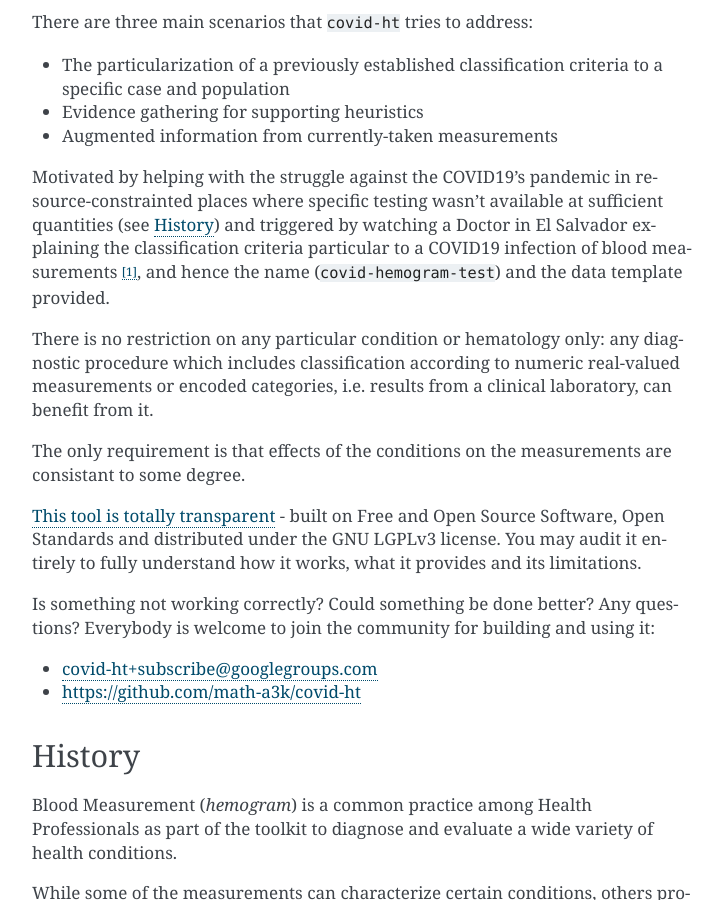
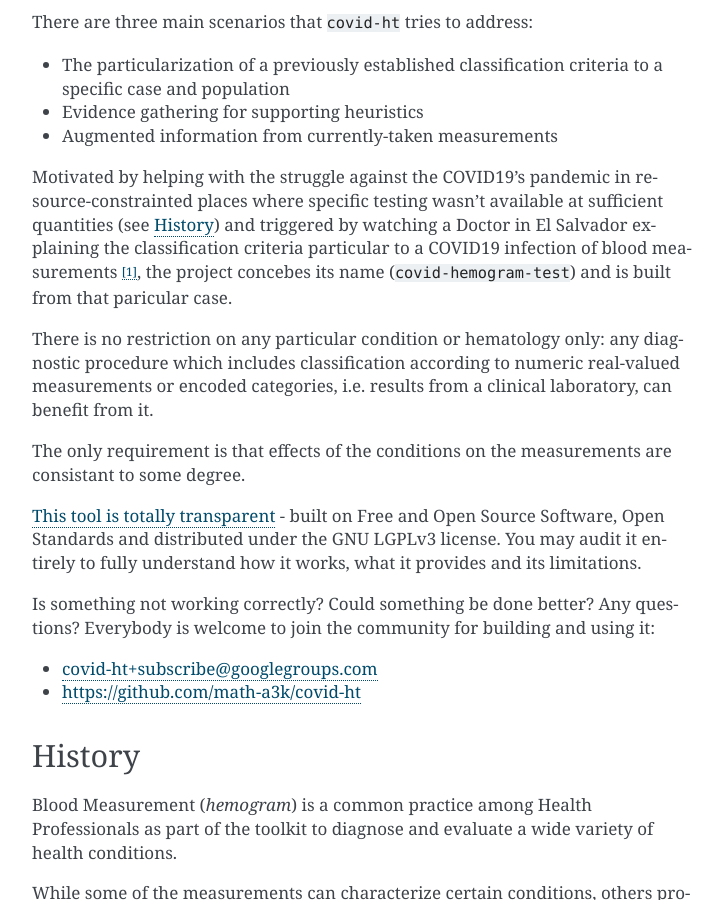
Before and after one commit to math-a3k/covid-ht, a Sphinx documentation site: the page built from docs/about.rst, in a window 1280 px wide and 900 px high, scrolled down 452 px. Shown: the whole window, without its empty margins (388-1111 px from the left). Built offline with Sphinx 7.4.7, drawn with Linux system fonts in a browser that asks for light colours.

Commit message:
Documentation fix (About)

```diff
--- a/docs/about.rst
+++ b/docs/about.rst
@@ -20,7 +20,7 @@
 - Evidence gathering for supporting heuristics
 - Augmented information from currently-taken measurements
 
-Motivated by helping with the struggle against the COVID19's pandemic in resource-constrainted places where specific testing wasn't available at sufficient quantities (see :ref:`history`) and triggered by watching a Doctor in El Salvador explaining the classification criteria particular to a COVID19 infection of blood measurements [#barrientos]_, and hence the name (``covid-hemogram-test``) and the data template provided.
+Motivated by helping with the struggle against the COVID19's pandemic in resource-constrainted places where specific testing wasn't available at sufficient quantities (see :ref:`history`) and triggered by watching a Doctor in El Salvador explaining the classification criteria particular to a COVID19 infection of blood measurements [#barrientos]_, the project concebes its name (``covid-hemogram-test``) and is built from that paricular case.
 
 There is no restriction on any particular condition or hematology only: any diagnostic procedure which includes classification according to numeric real-valued measurements or encoded categories, i.e. results from a clinical laboratory, can benefit from it.
 
```
